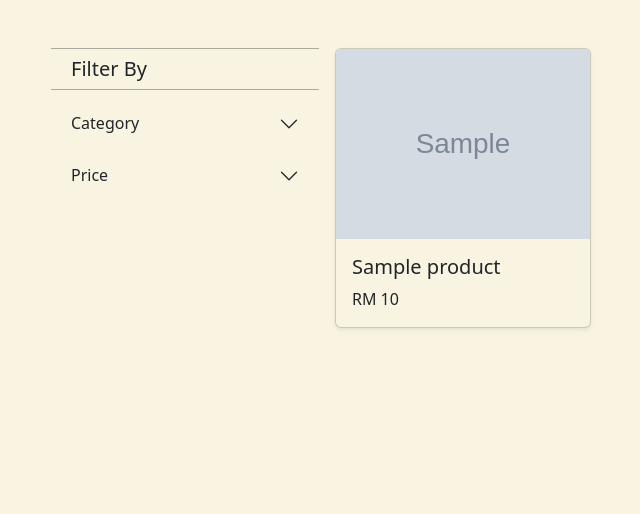
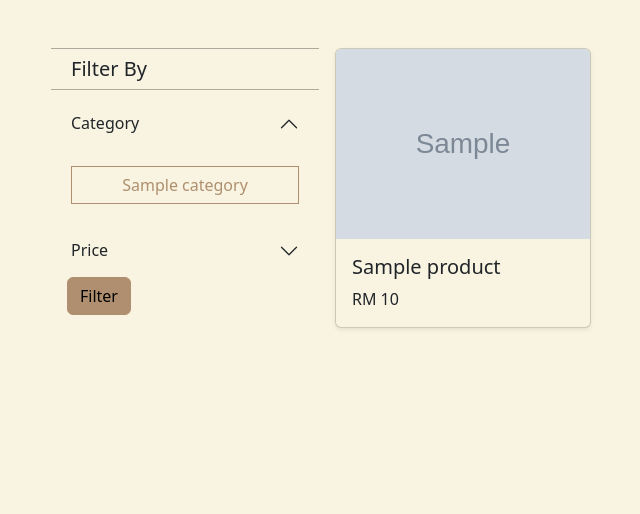
Before and after one commit to Radixactivetea/StarLightARShop, a PHP site: page /shop in a window 1280 px wide, after a click on "Category". Shown: the part 118-632 px from the top of the page, without its empty margins (47-687 px from the left). Run offline with PHP 8.4, Linux system fonts and the light colour scheme; tables that the repository leaves empty or names only in its code hold one stand-in row (values such as "Sample post"); grey boxes marked "Sample" are stand-in pictures; some libraries are stand-ins or nearby versions.

Commit message:
finish filter function

```diff
--- a/routes/routes.php
+++ b/routes/routes.php
@@ -6,4 +6,6 @@ get('/', '../src/controllers/home.php');
 get('/shop', '../src/controllers/shop.php');
 get('/shop/$id', '../src/controllers/product.php');
 
+post('/shop', '../src/controllers/shop.php');
+
 any('/404', '../src/pages/404.view.php');
--- a/src/controllers/shop.php
+++ b/src/controllers/shop.php
@@ -1,12 +1,40 @@
 <?php
 
 
-$config = require ('config.php');
+$config = require('config.php');
 $db = new Database($config['database']);
 
-$products = $db->query('SELECT * FROM product')->fetchAll();
+$selectedCategories = isset($_POST['categories']) ? array_map('intval', $_POST['categories']) : [];
+$priceSort = isset($_POST['price_sort']) && in_array($_POST['price_sort'], ['low_high', 'high_low']) ? $_POST['price_sort'] : 'low_high';
 
-$category = $db->query('SELECT * FROM category')->fetchAll();
+$isChecked = false;
+
+$product_query = "SELECT p.* FROM product p
+                    JOIN product_category pc ON p.product_id = pc.product_id
+                    WHERE p.stock_level > 0";
+
+
+
+if (!empty($selectedCategories)) {
+
+    $placeholders = implode(',', array_fill(0, count($selectedCategories), '?'));
+
+    $product_query .= " AND pc.category_id IN ($placeholders)";
+}
+
+if ($priceSort == 'low_high') {
+    $product_query .= " ORDER BY p.price ASC";
+} elseif ($priceSort == 'high_low') {
+    $product_query .= " ORDER BY p.price DESC";
+}
+
+
+$products = $db->query($product_query, $selectedCategories)->fetchAll();
+
+$category = $db->query('SELECT DISTINCT c.* FROM category c
+                                JOIN product_category pc ON c.category_id = pc.category_id
+                                JOIN product p ON p.product_id = pc.product_id
+                                WHERE p.stock_level > 0;')->fetchAll();
 
 
 require 'src/pages/shop.view.php';
--- a/src/pages/product.view.php
+++ b/src/pages/product.view.php
@@ -33,7 +33,8 @@
                     <div class="d-flex">
                         <div class="quantity me-3">
                             <button class="minus" aria-label="Decrease">&minus;</button>
-                            <input type="number" class="input-box" value="1" min="1" max="10">
+                            <input type="number" class="input-box" value="1" min="1"
+                                max="<?= $product['stock_level'] ?>">
                             <button class="plus" aria-label="Increase">&plus;</button>
                         </div>
                         <button class="btn btn-outline-primary flex-shrink-0" type="button">
@@ -153,7 +154,8 @@
                                     class="card-img-top"   />
                                 <div class="card-body">
                                     <h5 class="card-title text-sm text-gray-700"><?= $products['name'] ?></h5>
-                                    <p class="card-text text-lg font-weight-bold text-gray-900">RM <?= $products['price'] ?></p>
+                                    <p class="card-text text-lg font-weight-bold text-gray-900">RM <?= $products['price'] ?>
+                                    </p>
                                 </div>
                             </div>
                         </a>
--- a/src/pages/shop.view.php
+++ b/src/pages/shop.view.php
@@ -17,30 +17,37 @@
     <?php require "src/components/nav.php"; ?>
 
     <div class="main-grid container mt-5">
-        <div class="filter-bar px-3">
+        <div class="filter-bar px-3 mb-2">
             <h5>Filter By</h5>
+            <form action="/shop" method="POST">
                 <div class="accordion">
                     <div class="accordion-item">
                         <h2 class="accordion-header">
-                        <button class="accordion-button" type="button" data-bs-toggle="collapse"
-                            data-bs-target="#panelsStayOpen-collapseOne" aria-expanded="true"
+                            <button class="accordion-button collapsed" type="button" data-bs-toggle="collapse"
+                                data-bs-target="#panelsStayOpen-collapseOne" aria-expanded="false"
                                 aria-controls="panelsStayOpen-collapseOne">
                                 Category
                             </button>
                         </h2>
-                    <div id="panelsStayOpen-collapseOne" class="accordion-collapse collapse show">
+                        <div id="panelsStayOpen-collapseOne" class="accordion-collapse collapse">
                             <div class="accordion-body">
+                                <form action="/shop" method="POST">
                                     <div class="btn-group category-checkbox" role="group"
                                         aria-label="Basic checkbox toggle button group">
 
-                                <?php foreach ($category as $category): ?>
-                                    <input type="checkbox" class="btn-check" id="<?= $category['name'] ?>"
-                                        autocomplete="off">
+                                        <?php foreach ($category as $cat): ?>
+                                            <input type="checkbox" name="categories[]" value="<?= $cat['category_id'] ?>"
+                                                class="btn-check" id="category-<?= $cat['category_id'] ?>"
+                                                autocomplete="off" <?php if (in_array($cat['category_id'], $selectedCategories)): ?> checked <?php endif; ?>>
+
                                             <label class="btn btn-outline-primary category-btn"
-                                        for="<?= $category['name'] ?>"><?= $category['name'] ?></label>
-                                <?php endforeach ?>
+                                                for="category-<?= $cat['category_id'] ?>">
+                                                <?= htmlspecialchars($cat['name']) ?>
+                                            </label>
+                                        <?php endforeach; ?>
 
                                     </div>
+                                </form>
                             </div>
                         </div>
                     </div>
@@ -56,17 +63,24 @@
                             <div class="accordion-body">
                                 <div class="btn-group category-checkbox" role="group"
                                     aria-label="Basic radio toggle button group">
-                                <input type="radio" class="btn-check" name="btnradio" id="btnradio1" autocomplete="off"
-                                    checked>
-                                <label class="btn btn-outline-primary category-btn" for="btnradio1">Low - High</label>
+                                    <input type="radio" class="btn-check" name="price_sort" value="low_high"
+                                        id="btnradio1" autocomplete="off" <?php if ($priceSort == 'low_high')
+                                            echo 'checked'; ?>>
+                                    <label class="btn btn-outline-primary category-btn" for="btnradio1">Low -
+                                        High</label>
 
-                                <input type="radio" class="btn-check" name="btnradio" id="btnradio2" autocomplete="off">
-                                <label class="btn btn-outline-primary category-btn" for="btnradio2">High - Low</label>
+                                    <input type="radio" class="btn-check" name="price_sort" value="high_low"
+                                        id="btnradio2" autocomplete="off" <?php if ($priceSort == 'high_low')
+                                            echo 'checked'; ?>>
+                                    <label class="btn btn-outline-primary category-btn" for="btnradio2">High -
+                                        Low</label>
                                 </div>
                             </div>
                         </div>
                     </div>
+                    <button type="submit" class="btn btn-primary ms-3">Filter</button>
                 </div>
+            </form>
         </div>
         <div class="shop-content mb-5">
             <div class="col">
```
Also changed, not shown: src/controllers/product.php (+6 -1 lines). Lines whose indentation alone changed are shown as unchanged.
